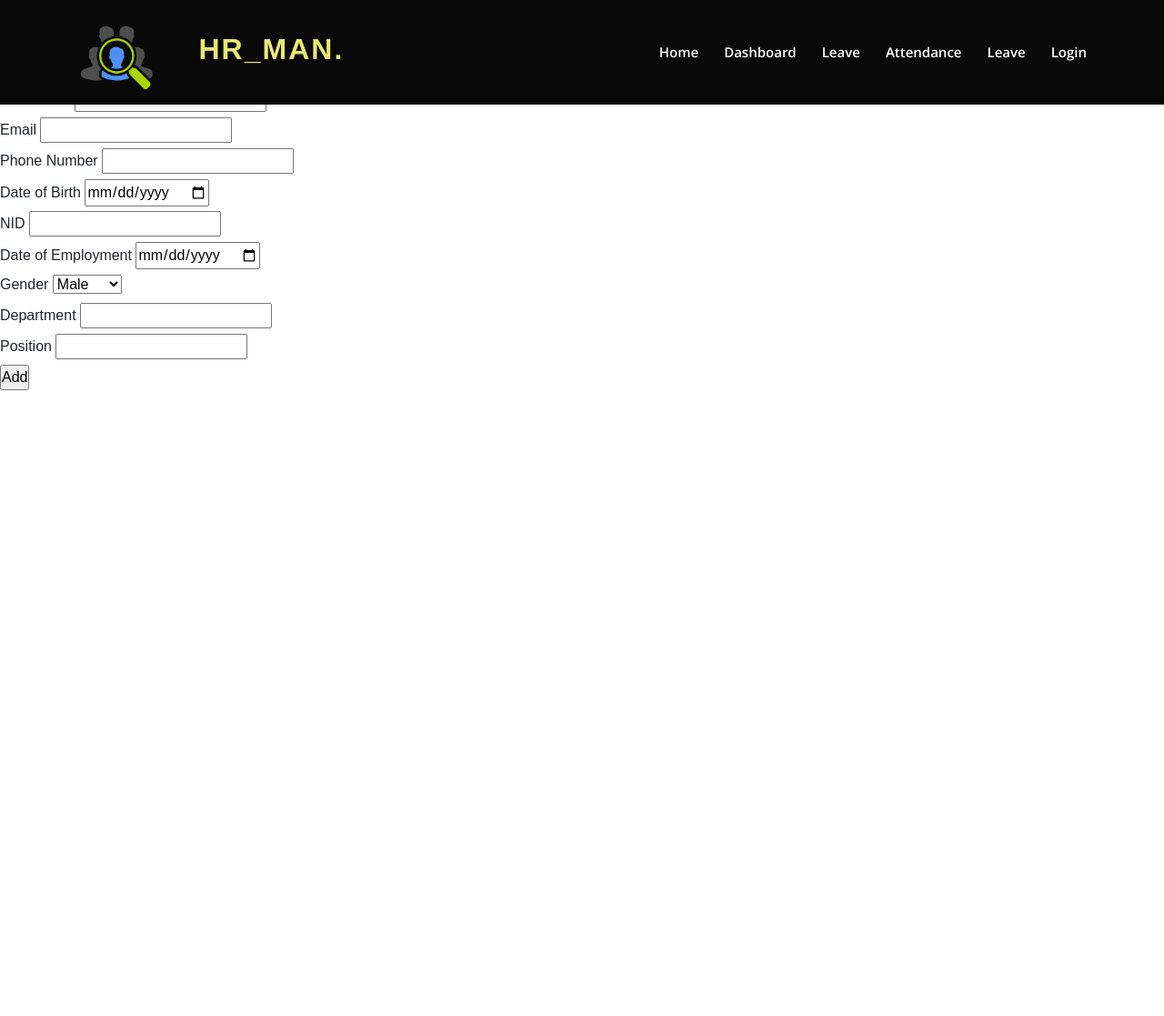
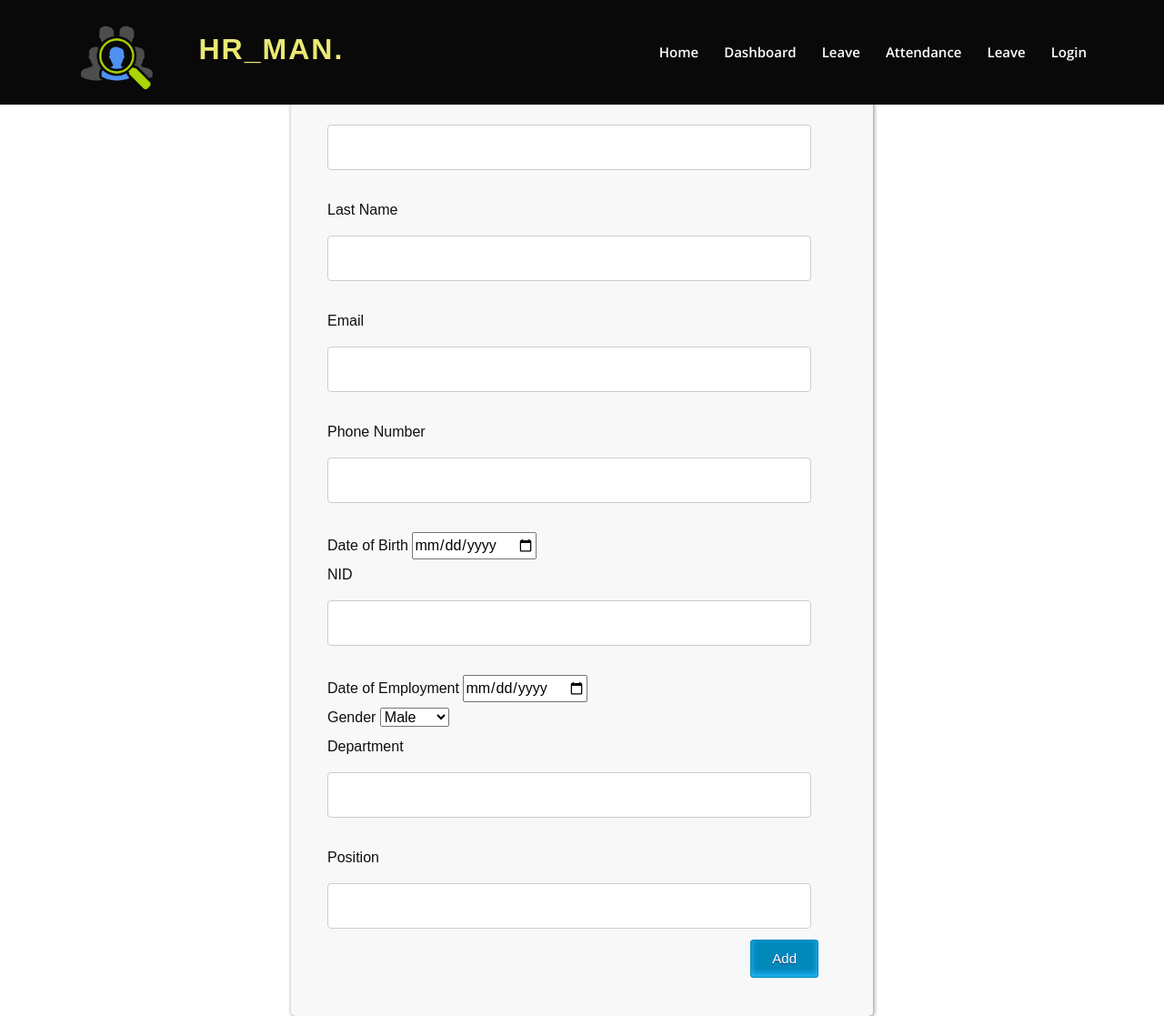
Before and after one commit to Jasemonu/HR-Man, a Flask app: page /register in a window 1280 px wide. Shown: the whole page at 91% size. Before the commit the page ends 429 px from the top, so only its background shows below. Run offline with Flask 3, Linux system fonts and the light colour scheme; some libraries are stand-ins or nearby versions.

Commit message:
uploaded and updated all file

```diff
--- a/static/css/employee.css
+++ b/static/css/employee.css
@@ -305,3 +305,60 @@
 	margin-top: 20px;
 	box-shadow: 1px 1px 5px #888888;
 }
+
+
+.blueButton {
+	-moz-box-shadow: inset 0px -3px 7px 0px #29bbff;
+	-webkit-box-shadow: inset 0px -3px 7px 0px #29bbff;
+	box-shadow: inset 0px -3px 7px 0px #29bbff;
+	background-color: #0088BB;
+	-moz-border-radius: 3px;
+	-webkit-border-radius: 3px;
+	border-radius: 3px;
+	border: 1px solid #0088BB;
+	display: inline-block;
+	cursor: pointer;
+	color: #fff;
+	font-family: Arial;
+	font-size: 15px;
+	padding: 9px 23px;
+	text-decoration: none;
+	text-shadow: 0px 1px 0px #263666;
+}
+
+.blueButton:hover {
+	background-color: #369cb8;
+}
+
+.blueButton:active {
+	position: relative;
+	top: 1px;
+}
+
+.redButton {
+	-moz-box-shadow: inset 0px -3px 7px 0px #8a2a21;
+	-webkit-box-shadow: inset 0px -3px 7px 0px #8a2a21;
+	box-shadow: inset 0px -3px 7px 0px #8a2a21;
+	background-color: #c62d1f;
+	-moz-border-radius: 3px;
+	-webkit-border-radius: 3px;
+	border-radius: 3px;
+	border: 1px solid #d02718;
+	display: inline-block;
+	cursor: pointer;
+	color: #ffffff;
+	font-family: Arial;
+	font-size: 15px;
+	padding: 9px 23px;
+	text-decoration: none;
+	text-shadow: 0px 1px 0px #810e05;
+}
+
+.redButton:hover {
+	background-color: #f24437;
+}
+
+.redButton:active {
+	position: relative;
+	top: 1px;
+}
--- a/templates/employee.html
+++ b/templates/employee.html
@@ -19,30 +19,10 @@
 <link href="/static/assets/vendor/remixicon/remixicon.css" rel="stylesheet">
 <link href="/static/assets/vendor/aos/aos.css" rel="stylesheet">
 
+<!-- Template Main CSS File -->
+<link href="/static/assets/css/style.css" rel="stylesheet">
+
 <link rel="stylesheet" href="/static/css/employee.css">
-<<<<<<< HEAD
-
-
-<!-- ======= Header ======= -->
-<header id="header" class="fixed-top ">
-  <div class="container d-flex align-items-center justify-content-between">
-    <img src="/static/assets/img/HR_logo.png" class="testimonial-img" alt="" height="85" width="85">
-    <h1 class="logo"><a href="">HR_MAN<span>.</span></a></h1>
-
-    <nav class="nav__menu d-none d-lg-block">
-      <ul>
-        <li class="active"><a href="#home">Home</a></li>
-        <li><a href="#services">Services</a></li>
-        <li><a href="#counts">Statistics</a></li>
-        <li><a href="#testimonials">Testimonials</a></li>
-        <li><a href="#team">Team</a></li>
-        <li><a href="#contact">Contact</a></li>
-      </ul>
-    </nav>
-  </div>
-</header>
-<!-- End Header -->
-=======
   </head>
   <body>
     <!-- ======= Header ======= -->
@@ -64,7 +44,6 @@
     </div>
   </header>
   <!-- End Header -->
->>>>>>> 39796b0563313b7a9da85982587feb7340bb40d7
   	<!-- Flash messages section -->
     {% with messages = get_flashed_messages(with_categories=true) %}
       {% if messages %}
@@ -75,10 +54,11 @@
         {% endfor %}
       {% endif %}
     {% endwith %}
-
-
-     <form class= "" method="POST" action="/register" class="addEmployee">
+     <form method="POST" action="/register" class="addEmployee">
       <h4 class="addEmployeeHeader">Employee Information</h4>
+      <!-- <label>Employee ID</label> -->
+      <!-- <input type=text name=employeeID /> -->
+     <!-- <br/> -->
       <label>First Name</label>
       <input type="text" name="first_name" />
       <br />
@@ -88,6 +68,9 @@
       <label>Email</label>
       <input type="text" name="email" />
       <br />
+      <!-- <label>Password</label> -->
+      <!-- <input type=text name=password /> -->
+      <!-- <br /<> -->
       <label>Phone Number</label>
       <input type="text" name="phone_number" />
       <br />
@@ -115,8 +98,6 @@
       <a href="/templates/home.html"><input class="button blueButton" type="submit" value="Add" /></a>
       <br />
     </form>
-
-
     <a href="#" class="back-to-top"><i class="ri-arrow-up-line"></i></a>
   <div id="preloader"></div>
 
```
Also changed, not shown: templates/leave.html (+1 -24 lines).
